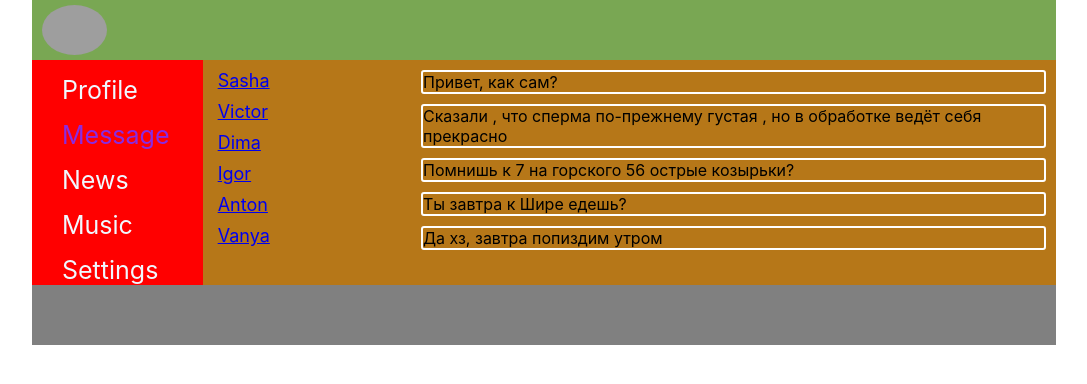
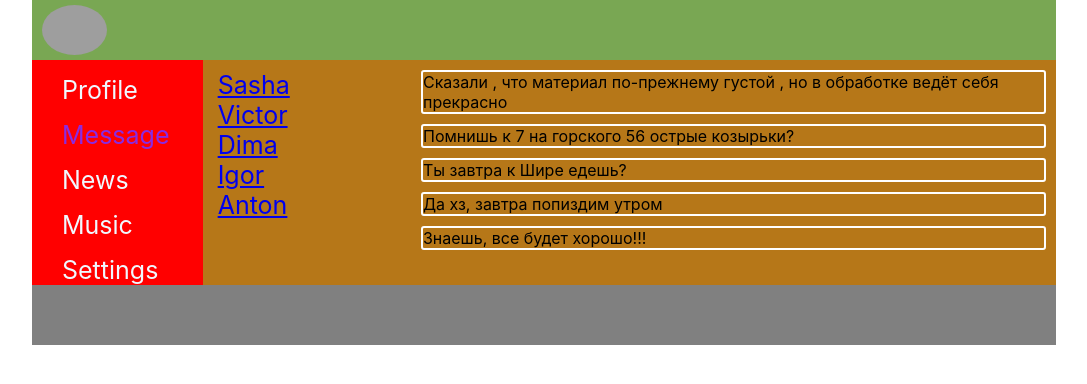
Before and after one commit to EvgeniyCvirko/it-incubator-social-network, a React (Create React App) app: page /Dialogs in a window 1280 px wide. Shown: the top 384 px of the page, without its empty margins (96-1183 px from the left). Built offline with nearby package versions, Linux system fonts and the light colour scheme; grey boxes are pictures that could not be loaded.

Commit message:
data in Index

```diff
--- a/src/App.tsx
+++ b/src/App.tsx
@@ -5,23 +5,31 @@ import {Nav} from "./components/Nav/Nav";
 import {Profile} from "./components/Profile/Profile";
 import {Footer} from "./components/Footer/Footer";
 import {Dialogs} from "./components/Dialogs/Dialogs";
-import {BrowserRouter, Route} from "react-router-dom";
+import {BrowserRouter, Route,} from "react-router-dom";
+import {MessagesDataPropsType} from "./components/Dialogs/MessageItem/MessageItem";
+import {DialogsDataPropsType} from "./components/Dialogs/DialogsItem/DialogsItem";
+import {MyPostPropsType} from "./components/Profile/MyPost/MyPost";
 
+type AppPropsType={
+    messagesData: Array<MessagesDataPropsType>,
+    dialogsData: Array<DialogsDataPropsType>,
+    post: MyPostPropsType,
+}
 
-function App() {
+function App(props: AppPropsType) {
     return (
         <BrowserRouter>
             <div className='app-wrapper'>
                 <Header/>
                 <Nav/>
                 <div className='content'>
-                    <Route path='/Dialogs' component={Dialogs} />
-                    <Route path='/Profile' component={Profile} />
+                    <Route path='/Dialogs' render={() => <Dialogs messagesData={props.messagesData} dialogsData={props.dialogsData}/>}/>
+                    <Route path='/Profile' render={() => <Profile post={props.post}/>}/>
                 </div>
                 <Footer/>
             </div>
         </BrowserRouter>
     )
-};
+}
 
 export default App;
--- a/src/components/Dialogs/Dialogs.module.css
+++ b/src/components/Dialogs/Dialogs.module.css
@@ -5,8 +5,9 @@
 }
 
 .dialogsItem {
-    margin: 10px 10px 0px 15px;
-    font-size: 18px;
+    width: 60px;
+    margin: 10px 55px 0px 15px;
+    font-size: 25px;
 }
 
 .dialog:active {
--- a/src/components/Dialogs/Dialogs.tsx
+++ b/src/components/Dialogs/Dialogs.tsx
@@ -1,47 +1,19 @@
 import {NavLink} from 'react-router-dom'
 import c from './Dialogs.module.css'
+import {DialogsDataPropsType, DialogsItem,} from "./DialogsItem/DialogsItem";
+import {MessageItem, MessagesDataPropsType,} from "./MessageItem/MessageItem";
 
-type PropsType = {
-    name: string,
-    id: number,
-}
-const DialogsItem = (props: PropsType) => {
-    let path = '/dialogs/' + props.id
-    return (
-        <div className={c.dialogsItem}>
-            <NavLink to={path} className={c.dialog}>{props.name}</NavLink>
-        </div>
-    )
-}
-type MessagePropsType = {
-    text: string,
+export type DialogsPropsType={
+    messagesData:  Array<MessagesDataPropsType>,
+    dialogsData: Array<DialogsDataPropsType>,
 }
 
-const Message = (props: MessagePropsType) => {
-    return (
-        <div className={c.messages}>
-            <p className={c.message}>{props.text}</p>
-        </div>
-    )
-}
-
-
-export const Dialogs = () => {
+export const Dialogs = (props:DialogsPropsType) => {
     return (
         <div className={c.dialogs}>
-            <div><DialogsItem name='Sasha' id={1}/>
-                <DialogsItem name='Victor' id={2}/>
-                <DialogsItem name='Dima' id={3}/>
-                <DialogsItem name='Igor' id={4}/>
-                <DialogsItem name='Anton' id={5}/>
-                <DialogsItem name='Vanya' id={6}/>
-            </div>
+             <DialogsItem dialogsData={props.dialogsData}/>
             <div className={c.messages}>
-                <Message text='Привет, как сам?'/>
-                <Message text='Сказали , что сперма по-прежнему густая , но в обработке ведёт себя прекрасно'/>
-                <Message text='Помнишь к 7 на горского 56 острые козырьки?'/>
-                <Message text='Ты завтра к Шире едешь?'/>
-                <Message text='Да хз, завтра попиздим утром'/>
+                <MessageItem messagesData={props.messagesData}/>
             </div>
         </div>
     )
--- /dev/null
+++ b/src/components/Dialogs/DialogsItem/DialogsItem.tsx
@@ -0,0 +1,25 @@
+import c from "../Dialogs.module.css";
+import {NavLink} from "react-router-dom";
+
+export type DialogsItemPropsType={
+    dialogsData: Array<DialogsDataPropsType>
+}
+export type DialogsDataPropsType ={
+    id: number,
+    name: string,
+}
+
+
+
+export const DialogsItem = (props:DialogsItemPropsType) => {
+
+    let dialog = props.dialogsData.map(e => {
+        let path = '/dialogs/' + e.id
+          return   < NavLink to = {path} className = {c.dialog} > {e.name}</NavLink>
+    })
+    return (
+        <div className={c.dialogsItem}>
+            {dialog}
+        </div>
+    )
+}
--- /dev/null
+++ b/src/components/Dialogs/MessageItem/MessageItem.tsx
@@ -0,0 +1,19 @@
+import c from "../Dialogs.module.css";
+export type MessageItemPropsType={
+    messagesData: Array<MessagesDataPropsType>
+}
+
+export type MessagesDataPropsType={
+    id: number,
+    message: string,
+}
+
+export const MessageItem = (props:MessageItemPropsType) => {
+
+    let messageItem = props.messagesData.map(e => <p className={c.message}>{e.message}</p> )
+    return (
+        <div className={c.messages}>
+            {messageItem}
+        </div>
+    )
+}
--- a/src/components/Profile/MyPost/Block/Block.tsx
+++ b/src/components/Profile/MyPost/Block/Block.tsx
@@ -7,7 +7,7 @@ export const Block = () =>{
         <div className='block'>
             <textarea >your news...</textarea>
             <div className="block_button">
-                <button className="button">Send</button>
+                <button className="button">Add Post</button>
             </div>
         </div>
     )
--- a/src/components/Profile/MyPost/MyPost.tsx
+++ b/src/components/Profile/MyPost/MyPost.tsx
@@ -1,18 +1,22 @@
 import React from 'react';
 import './MyPost.css';
 import {Block} from './Block/Block'
-import {Post} from "./Post/Post";
+import {Post, PostPropsType} from "./Post/Post";
 
+export type MyPostPropsType = Array<PostPropsType>
 
-export const MyPost = () =>{
+export type postPropsType = {
+    post:MyPostPropsType
+}
+
+export const MyPost = (props: postPropsType) =>{
+
+    let postElement = props.post.map(e => <Post id={e.id} message= {e.message} count={e.count}/>)
     return(
         <div className='content'>
             <h2 className="title">My posts</h2>
             <Block />
-            <Post message='Hey, why nobody love me?'
-                  count ={5}  />
-            <Post message='I want to be Front-end-Developer!!! '
-                  count ={500}  />
+            <div >{postElement}</div>
         </div>
     )
 }
--- a/src/components/Profile/Profile.tsx
+++ b/src/components/Profile/Profile.tsx
@@ -1,15 +1,15 @@
 import React from 'react';
 import './Profile.css';
 import {Header} from './Header/Header';
-import {MyPost} from "./MyPost/MyPost";
+import {MyPost,  postPropsType} from "./MyPost/MyPost";
 import {Data} from "./Data/Data";
 
-export const Profile = () =>{
+export const Profile = (props:postPropsType) =>{
     return(
         <div >
             <Header />
             <Data />
-            <MyPost />
+            <MyPost post={props.post} />
         </div>
     )
 }
--- a/src/index.tsx
+++ b/src/index.tsx
@@ -3,8 +3,34 @@ import ReactDOM from 'react-dom';
 import './index.css';
 import App from './App';
 import * as serviceWorker from './serviceWorker';
+import {v1} from "uuid";
 
-ReactDOM.render(<App />,  document.getElementById('root'));
+let posts = [
+    {id: v1(), message: 'Hey, why nobody love me?', count: 100},
+    {id: v1(), message: 'I want to be Front-end-Developer!!!', count: 500},
+    {id: v1(), message: 'Ho-ho-ho', count: 0},
+]
+let dialogsData = [
+    {id: 1, name: 'Sasha'},
+    {id: 2, name: 'Victor'},
+    {id: 3, name: 'Dima'},
+    {id: 4, name: 'Igor'},
+    {id: 5, name: 'Anton'},
+]
+
+let messagesData = [
+    {id: 1, message: 'Сказали , что материал по-прежнему густой , но в обработке ведёт себя прекрасно'},
+    {id: 2, message: 'Помнишь к 7 на горского 56 острые козырьки?'},
+    {id: 3, message: 'Ты завтра к Шире едешь?'},
+    {id: 4, message: 'Да хз, завтра попиздим утром'},
+    {id: 5, message: 'Знаешь, все будет хорошо!!!'},
+]
+
+ReactDOM.render(<App
+    dialogsData={dialogsData}
+    messagesData={messagesData}
+    post={posts}
+/>, document.getElementById('root'));
 
 // If you want your app to work offline and load faster, you can change
 // unregister() to register() below. Note this comes with some pitfalls.
```
Also changed, not shown: src/components/Profile/MyPost/Post/Post.tsx (+4 -3 lines), 1 other file (tests, documents, lock files or other folders).
